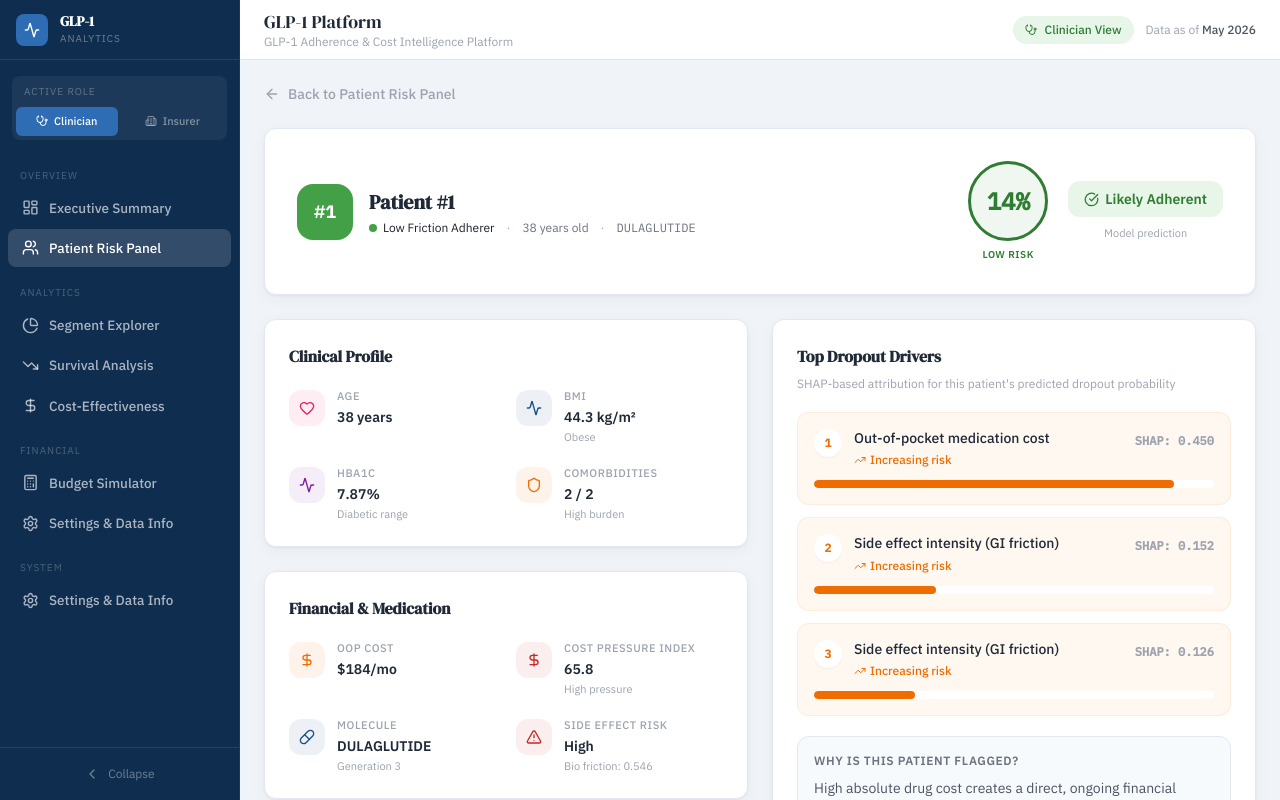
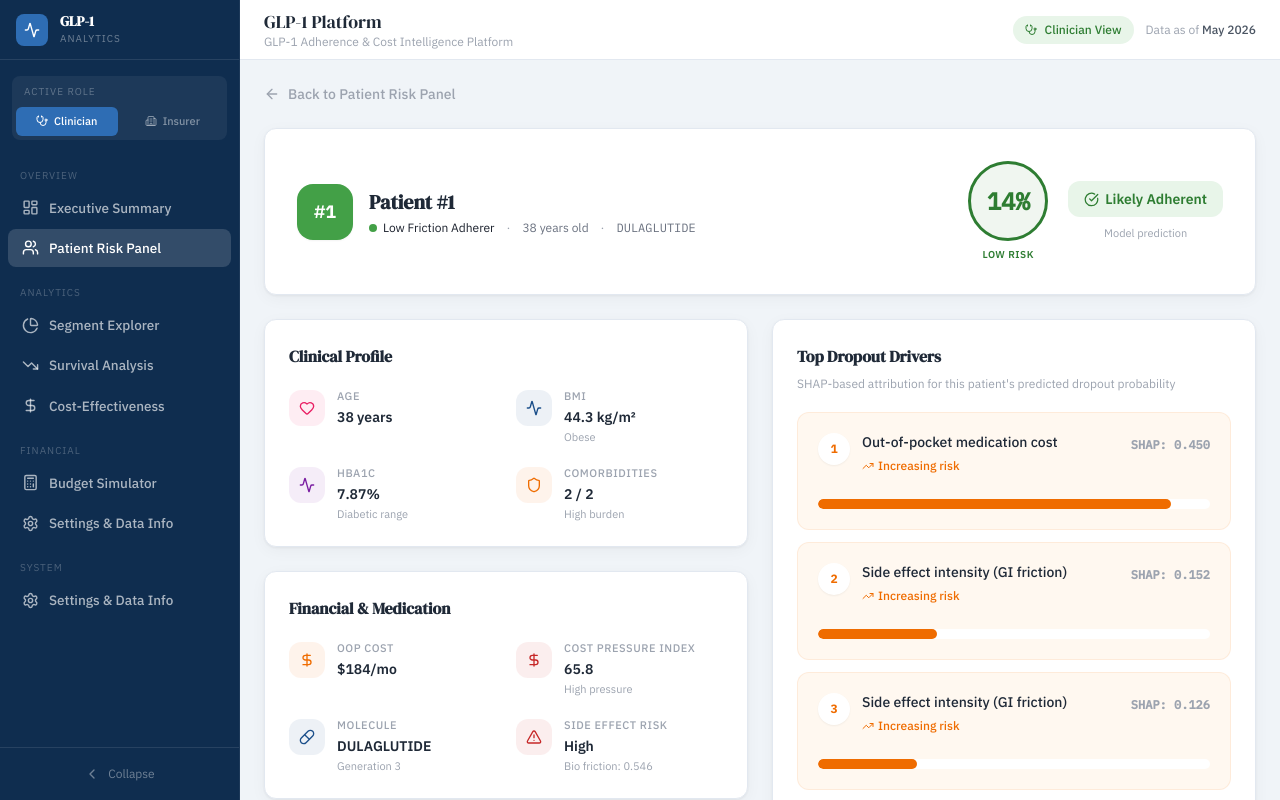
Before and after one commit to Talha-Rehan/GLP-1_Adherence, a React (Vite) app in the folder Frontend/: page /patients/1 in a window 1280 px wide. Built offline with nearby package versions, Linux system fonts and the light colour scheme.

Commit message:
Patient details UI improvements

```diff
--- a/Frontend/src/pages/PatientDetail.jsx
+++ b/Frontend/src/pages/PatientDetail.jsx
@@ -103,16 +103,17 @@ function DriverCard({ rank, driver, direction, shap }) {
   const barWidth = Math.min(100, (Math.abs(shap ?? 0) / 0.5) * 100);
 
   return (
-    <div className="rounded-xl p-4 transition-all" style={{ background: bgColor, border: `1px solid ${color}18` }}>
-      <div className="flex items-start justify-between gap-3 mb-3">
+    <div className="rounded-xl p-5 transition-all flex flex-col justify-between h-full"
+         style={{ background: bgColor, border: `1px solid ${color}18` }}>
+      <div className="flex items-start justify-between gap-3 mb-4">
         <div className="flex items-start gap-3">
-          <span className="text-xs font-bold rounded-full w-7 h-7 flex items-center justify-center flex-shrink-0 bg-white shadow-sm"
+          <span className="text-xs font-bold rounded-full w-8 h-8 flex items-center justify-center flex-shrink-0 bg-white shadow-sm"
                 style={{ color }}>
             {rank}
           </span>
           <div>
             <div className="text-sm font-medium text-gray-800 leading-snug">{driver}</div>
-            <div className="text-xs mt-1 font-medium flex items-center gap-1" style={{ color }}>
+            <div className="text-xs mt-1.5 font-medium flex items-center gap-1" style={{ color }}>
               {isRisk ? <TrendingUp size={12} /> : <TrendingDown size={12} />}
               {isRisk ? 'Increasing risk' : 'Reducing risk'}
             </div>
@@ -122,7 +123,7 @@ function DriverCard({ rank, driver, direction, shap }) {
           SHAP: {Math.abs(shap ?? 0).toFixed(3)}
         </span>
       </div>
-      <div className="h-2 rounded-full overflow-hidden bg-white">
+      <div className="h-2.5 rounded-full overflow-hidden bg-white">
         <div className="h-full rounded-full transition-all duration-700"
              style={{ width: `${barWidth}%`, background: color }} />
       </div>
@@ -216,11 +217,11 @@ export default function PatientDetail() {
         </div>
       </div>
 
-      {/* ── Main content grid ────────────────────────────────────── */}
-      <div className="detail-content-grid">
+      {/* ── Top 2-col grid: profile/financial/rec  |  drivers ──────── */}
+      <div className="grid grid-cols-1 lg:grid-cols-2 gap-6 mb-6">
 
-        {/* ── Left column ────────────────────────────────────────── */}
-        <div className="detail-left-col">
+        {/* Left: Clinical Profile + Financial & Medication + Recommended Action */}
+        <div className="flex flex-col gap-6">
 
           {/* Clinical Profile */}
           <div className="card p-6">
@@ -239,7 +240,7 @@ export default function PatientDetail() {
             </div>
           </div>
 
-          {/* Financial & Drug */}
+          {/* Financial & Medication */}
           <div className="card p-6">
             <h2 className="text-base font-semibold text-gray-800 mb-5" style={{ fontFamily: 'DM Serif Display, serif' }}>
               Financial & Medication
@@ -274,24 +275,23 @@ export default function PatientDetail() {
           </div>
         </div>
 
-        {/* ── Right column ───────────────────────────────────────── */}
-        <div className="detail-right-col">
-
-          {/* Dropout Drivers */}
-          <div className="card p-6">
+        {/* Right: Top Dropout Drivers */}
+        <div className="card p-6 h-full flex flex-col">
           <h2 className="text-base font-semibold text-gray-800 mb-2" style={{ fontFamily: 'DM Serif Display, serif' }}>
             Top Dropout Drivers
           </h2>
           <p className="text-xs text-gray-400 mb-5">
             SHAP-based attribution for this patient's predicted dropout probability
           </p>
-            <div className="space-y-3">
+          <div className="flex flex-col flex-1 gap-3">
             {[
               { driver: patient.driver_1, direction: patient.driver_1_direction, shap: patient.driver_1_shap },
               { driver: patient.driver_2, direction: patient.driver_2_direction, shap: patient.driver_2_shap },
               { driver: patient.driver_3, direction: patient.driver_3_direction, shap: patient.driver_3_shap },
             ].map((d, i) => (
-                <DriverCard key={i} rank={i + 1} {...d} />
+              <div key={i} className="flex-1 flex flex-col">
+                <DriverCard rank={i + 1} {...d} />
+              </div>
             ))}
           </div>
 
@@ -306,6 +306,10 @@ export default function PatientDetail() {
             </p>
           </div>
         </div>
+      </div>
+
+      {/* ── Full-width bottom row: Survival Curve | Dropout Checkpoints ── */}
+      <div className="grid grid-cols-1 md:grid-cols-2 gap-6">
 
         {/* Survival Curve */}
         <div className="card p-6">
@@ -317,7 +321,7 @@ export default function PatientDetail() {
               {SEGMENT_LABELS[patient.cluster].split(' ').slice(0, 3).join(' ')}
             </span>
           </p>
-            <ResponsiveContainer width="100%" height={200}>
+          <ResponsiveContainer width="100%" height={220}>
             <LineChart margin={{ top: 4, right: 12, bottom: 4, left: -10 }}>
               <CartesianGrid strokeDasharray="3 3" stroke="#EDF2F7" />
               <XAxis dataKey="day" type="number" domain={[0, 180]}
@@ -374,7 +378,7 @@ export default function PatientDetail() {
             {Math.round(checkpoint.day90 * 100)}% of patients discontinue by day 90.
           </div>
         </div>
-        </div>
+
       </div>
     </div>
   );
```
Also changed, not shown: 2 other files (tests, documents, lock files or other folders). Lines whose indentation alone changed are shown as unchanged.
